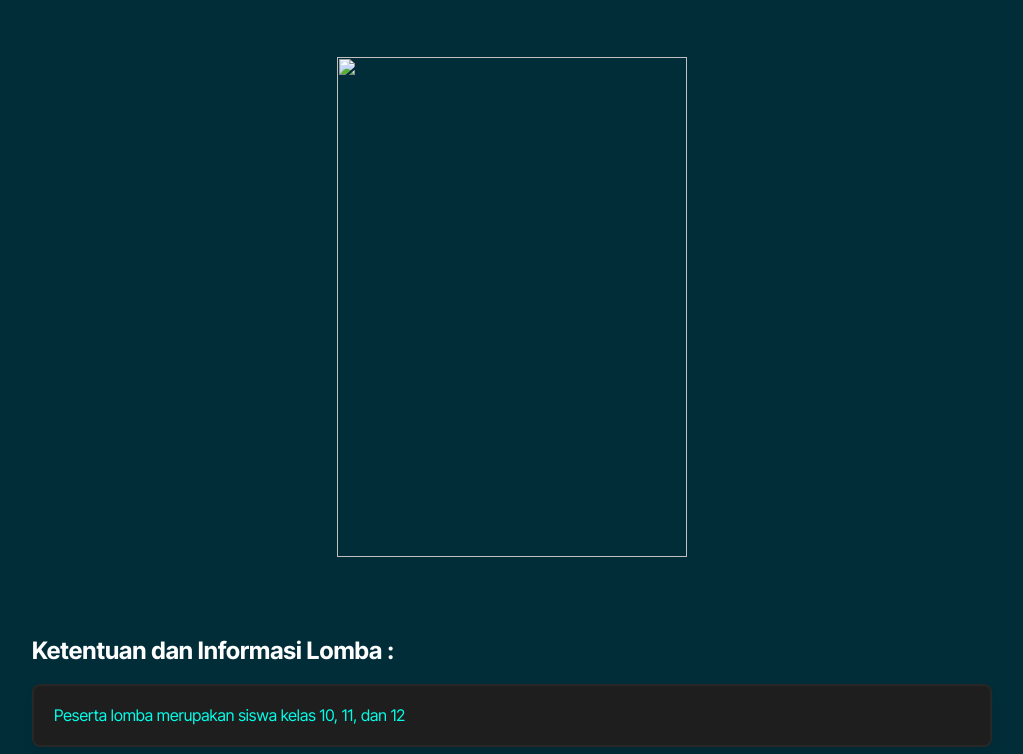
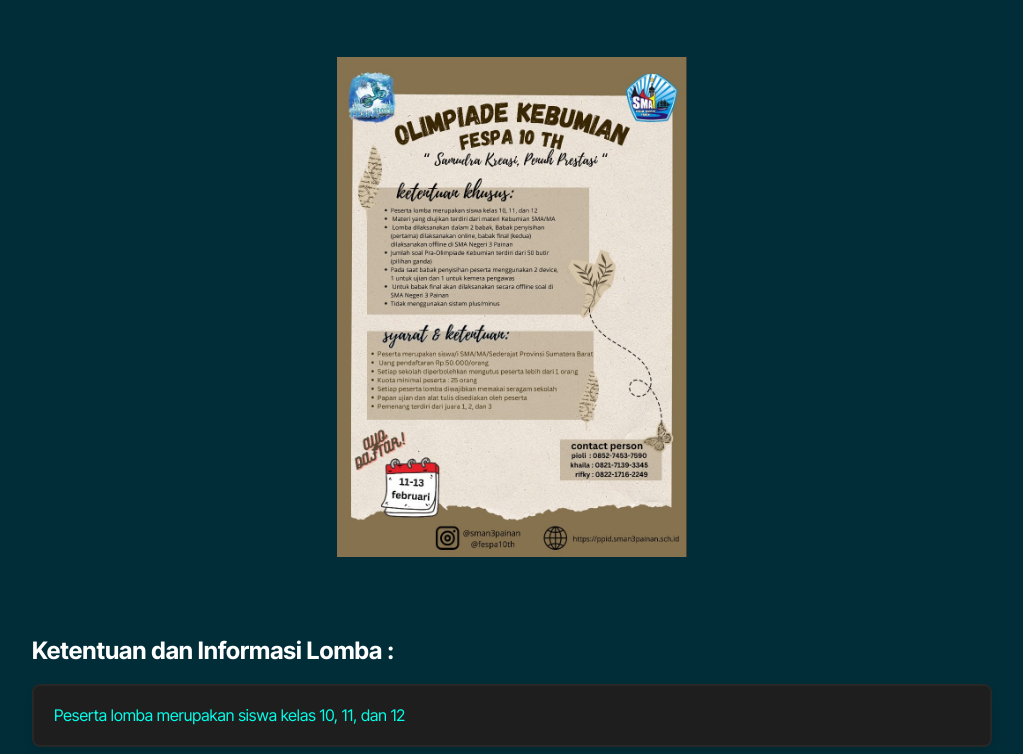
Before and after one commit to aqilapriafatman/Fespa10th, a plain HTML site: page sma/kebum/index.html in a window 1280 px wide. Shown: the part 538-1292 px from the top of the page, without its empty margins (128-1151 px from the left). Drawn offline with nearby package versions, Linux system fonts and the light colour scheme.

Commit message:
Update index.html

```diff
--- a/sma/kebum/index.html
+++ b/sma/kebum/index.html
@@ -162,7 +162,7 @@
                             </div>
                         </header>
                         <div class="align-center" style="position: relative; ">
-                            <img src="Lavenza" alt="" width="350px" height="500px">
+                            <img src="/brosur/kebumiansma.jpg" alt="" width="350px" height="500px">
                         </div>
 
                         <article>
```
